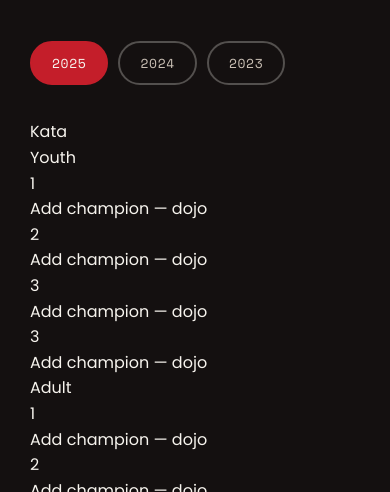
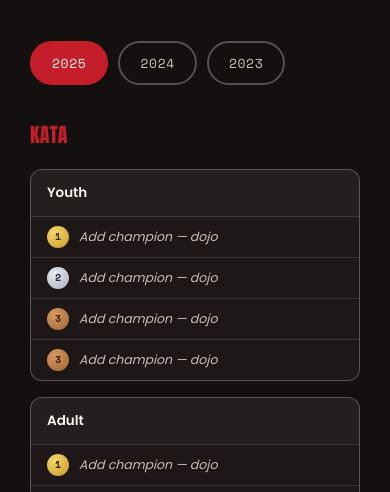
Before and after one commit to KURT-NAC/westcoastopen, a plain HTML site: page results.html in a window 390 px wide. Shown: the part 338-830 px from the top of the page. Drawn offline with nearby package versions, Linux system fonts and the light colour scheme.

Commit message:
fixed results page tile in smaller breakpoint

```diff
--- a/results.html
+++ b/results.html
@@ -199,6 +199,37 @@
     .champ-row{grid-template-columns:auto 1fr;row-gap:6px;}
     .champ-dojo,.champ-tag{grid-column:2;justify-self:start;}
   }
+  .champ-row-cat{grid-template-columns:auto 1fr auto;}
+  .champ-row-cat .champ-name{font-size:14px;}
+  .champ-placeholder{font-family:var(--body);font-size:13px;color:var(--white-dim);font-style:italic;white-space:nowrap;}
+  @media (max-width:640px){
+    .champ-row-cat{grid-template-columns:auto 1fr;row-gap:4px;}
+    .champ-row-cat .champ-placeholder{grid-column:2;justify-self:start;}
+  }
+
+  /* Category cards with 1st / 2nd / 3rd / 3rd place rows */
+  .discipline-block{margin-bottom:52px;}
+  .discipline-block:last-child{margin-bottom:0;}
+  .discipline-title{
+    font-family:var(--display);text-transform:uppercase;font-size:20px;letter-spacing:.02em;
+    color:var(--red);margin-bottom:18px;
+  }
+  .category-grid{display:grid;grid-template-columns:repeat(auto-fill,minmax(250px,1fr));gap:16px;}
+  .category-card{border:1px solid var(--line-strong);border-radius:12px;overflow:hidden;background:var(--blk-2);}
+  .category-card-title{
+    font-family:var(--body);font-weight:600;font-size:13.5px;color:var(--white);
+    padding:12px 16px;border-bottom:1px solid var(--line);background:rgba(247,244,238,.03);
+  }
+  .place-row{display:flex;align-items:center;gap:10px;padding:9px 16px;border-bottom:1px solid var(--line);}
+  .place-row:last-child{border-bottom:none;}
+  .place-badge{
+    width:22px;height:22px;border-radius:50%;flex:none;display:flex;align-items:center;justify-content:center;
+    font-family:var(--mono);font-size:10px;font-weight:700;
+  }
+  .place-badge.gold{background:radial-gradient(circle at 35% 30%, #F5D869, #C9962C);color:#3A2A05;}
+  .place-badge.silver{background:radial-gradient(circle at 35% 30%, #E7EBF0, #A7B0BC);color:#2A2E33;}
+  .place-badge.bronze{background:radial-gradient(circle at 35% 30%, #D99A63, #9C6432);color:#3A2205;}
+  .place-info{font-size:12.5px;color:var(--white-dim);font-style:italic;}
 
   /* Sponsors */
   .sponsor-tier{margin-bottom:52px;}
```
